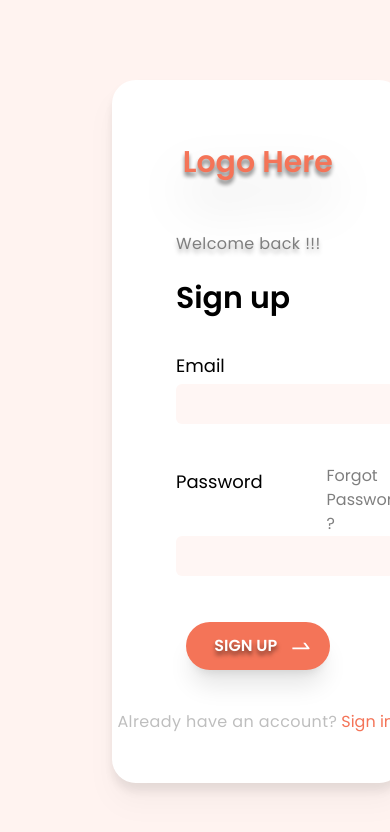
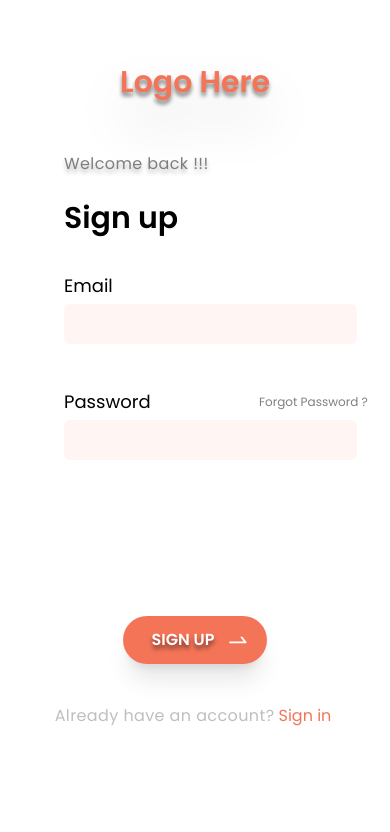
Before and after one commit to wojciechszmelczerczyk/react-auth-ui, a React (Create React App) app: page /signup in a window 390 px wide. Shown: the top 832 px of the page. Built offline with nearby package versions, Linux system fonts and the light colour scheme.

Commit message:
working on mobile responsive design

```diff
--- a/src/components/AuthForm.tsx
+++ b/src/components/AuthForm.tsx
@@ -70,7 +70,7 @@ const AuthForm = ({ accountExist }: any) => {
   };
 
   return (
-    <div className='flex flex-col absolute top-20 bg-white drop-shadow-xl rounded-3xl h-5/6 sm:w-2/3 md:w-3/4 lg:w-1/3 3xl:w-1/4 left-28'>
+    <div className='flex flex-col absolute sm:top-20 bg-white drop-shadow-xl mobile:rounded-none sm:rounded-3xl mobile:h-screen sm:h-5/6 mobile:w-screen sm:w-2/3 md:w-3/4 lg:w-1/3 3xl:w-1/4 sm:left-28'>
       <h1 className='logoHeader mx-16 py-16 drop-shadow-2xl text-orange_form h-32 text-3xl lg:text-4xl font-poppins font-semibold text-center lg:text-start'>
         Logo Here
       </h1>
@@ -110,7 +110,7 @@ const AuthForm = ({ accountExist }: any) => {
             </label>
             <NavLink
               to='/'
-              className='opacity-50 font-poppins w-1/2 self-center text-base 3xl:text-lg'
+              className='opacity-50 font-poppins w-1/2 self-center mobile:text-xs sm:text-base 3xl:text-lg'
             >
               Forgot Password ?
             </NavLink>
@@ -132,7 +132,7 @@ const AuthForm = ({ accountExist }: any) => {
           </div>
         </div>
       </div>
-      <div className='flex flex-col gap-y-10 grow items-center justify-center -mt-5'>
+      <div className='flex flex-col gap-y-10 grow items-center justify-center mobile:mt-6 sm:-mt-5'>
         <button
           type='submit'
           value='submit'
--- a/src/pages/HomePage.tsx
+++ b/src/pages/HomePage.tsx
@@ -18,17 +18,17 @@ const HomePage = () => {
       {jwt ? (
         <div className='flex flex-col bg-pink h-screen w-screen items-center overflow-hidden '>
           <div className='flex flex-col items-center'>
-            <p className='text-orange_form h-32 pt-28 text-4xl font-poppins font-semibold'>
+            <p className='text-orange_form sm:h-32 pt-28 mobile:text-3xl sm:text-4xl font-poppins font-semibold'>
               Logo Here
             </p>
-            <h1 className='font-poppins text-5xl pt-24 font-semibold'>
+            <h1 className='font-poppins mobile:text-2xl md:text-5xl pt-24 font-semibold'>
               Hello{" "}
-              <p className='font-poppins inline-block text-5xl font-black'>
+              <p className='font-poppins inline-block mobile:text-2xl md:text-5xl font-black'>
                 {user}!
               </p>
             </h1>
             <button
-              className='flex text-white justify-center bg-orange_form hover:bg-hover_orange_form rounded-3xl w-36 h-12 my-10'
+              className='flex text-white justify-center bg-orange_form hover:bg-hover_orange_form rounded-3xl mobile:w-32 mobile:h-10 sm:w-36 sm:h-12 my-10'
               onClick={logout}
             >
               <p className='font-poppins font-semibold mx-3 self-center text-md'>
--- a/tailwind.config.js
+++ b/tailwind.config.js
@@ -4,6 +4,7 @@ module.exports = {
   theme: {
     extend: {
       screens: {
+        mobile: "320px",
         "3xl": "2000px",
       },
       colors: {
```
